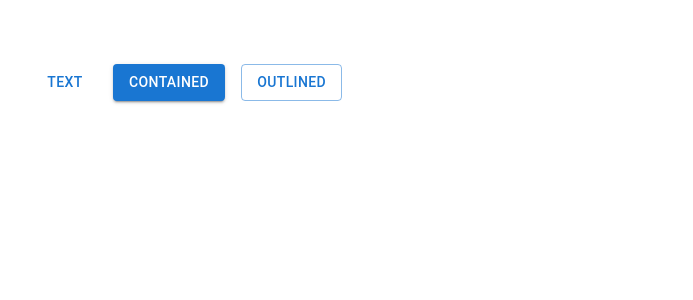
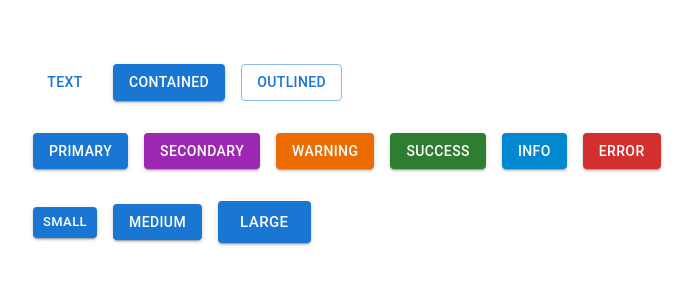
Before and after one commit to paszo/mui-tutorial, a React (Create React App) app: page / in a window 1280 px wide. Shown: the top 300 px of the page, without its empty margins (31-724 px from the left). Built offline with nearby package versions, Linux system fonts and the light colour scheme.

Commit message:
installed icons

```diff
--- a/package.json
+++ b/package.json
@@ -5,6 +5,7 @@
   "dependencies": {
     "@emotion/react": "^11.11.0",
     "@emotion/styled": "^11.11.0",
+    "@mui/icons-material": "^5.11.16",
     "@mui/material": "^5.13.0",
     "@testing-library/jest-dom": "^5.16.5",
     "@testing-library/react": "^13.4.0",
--- a/src/components/MuiButton.tsx
+++ b/src/components/MuiButton.tsx
@@ -3,10 +3,25 @@ import {Stack, Button} from '@mui/material';
 
 export const MuiButton = () => {
     return (
-        <Stack spacing={2} direction="row">
-            <Button variant="text" href="https://google.com">Text</Button>
-            <Button variant="contained">Contained</Button>
-            <Button variant="outlined">Outlined</Button>
+        <Stack spacing={4}>
+            <Stack spacing={2} direction="row">
+                <Button variant="text" href="https://google.com">Text</Button>
+                <Button variant="contained">Contained</Button>
+                <Button variant="outlined">Outlined</Button>
+            </Stack>
+            <Stack spacing={2} direction="row">
+                <Button variant="contained" color="primary">Primary</Button>
+                <Button variant="contained" color="secondary">Secondary</Button>
+                <Button variant="contained" color="warning">Warning</Button>
+                <Button variant="contained" color="success">Success</Button>
+                <Button variant="contained" color="info">Info</Button>
+                <Button variant="contained" color="error">Error</Button>
+            </Stack>
+            <Stack display="block" spacing={2} direction="row">
+                <Button variant="contained" size="small">Small</Button>
+                <Button variant="contained" size="medium">Medium</Button>
+                <Button variant="contained" size="large">Large</Button>
+            </Stack>
         </Stack>
     );
 };
```
Also changed, not shown: 1 other file (tests, documents, lock files or other folders).
